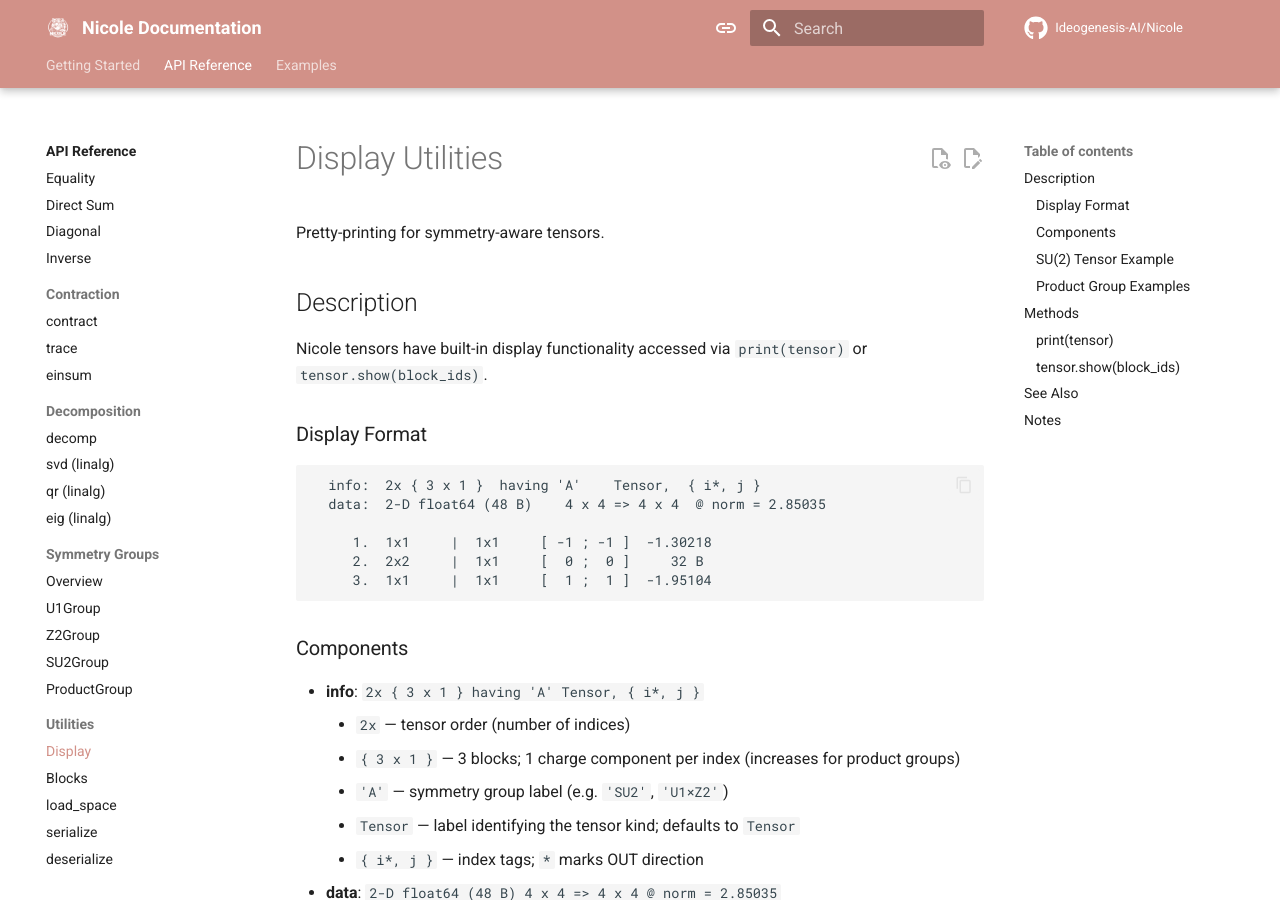
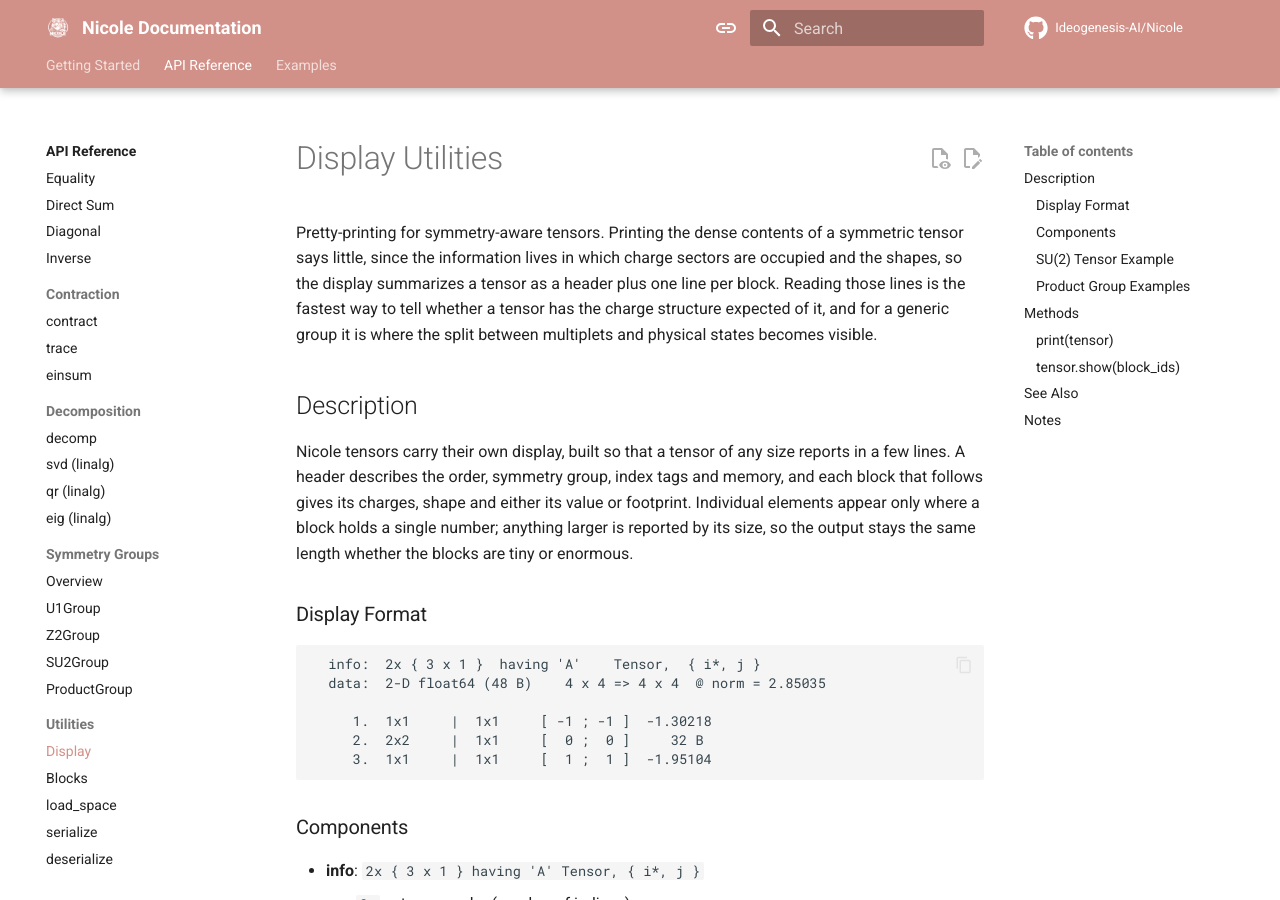
Before and after one commit to Ideogenesis-AI/Nicole, an MkDocs documentation site: the page built from docs/api/utilities/display.md, in a window 1280 px wide and 900 px high. Built offline with MkDocs 1.6.1 and Material for MkDocs 9.7.7, drawn with Linux system fonts in a browser that asks for light colours; comment, search, counter and statistics services are not loaded; the version menu is left out; some of the changed text lies outside the part shown.

Commit message:
Describe what the tensor display reports and how the two calls differ
The page opened on a single sentence and described its two entry points in six words apiece, one of them wrongly: the block limit is nine, not ten. Said what the output consists of, a header plus a line per block, and that an element is printed only where a block holds one number so the summary stays short whatever the block sizes. Under Methods, recorded that print is the default display of the Tensor class, standing as both __str__ and __repr__, and that show accepts a bare integer as well as a sequence and keeps the original block ids, so an id read off a truncated summary still addresses the same block.

```diff
--- a/docs/api/utilities/display.md
+++ b/docs/api/utilities/display.md
@@ -1,10 +1,10 @@
 # Display Utilities
 
-Pretty-printing for symmetry-aware tensors.
+Pretty-printing for symmetry-aware tensors. Printing the dense contents of a symmetric tensor says little, since the information lives in which charge sectors are occupied and the shapes, so the display summarizes a tensor as a header plus one line per block. Reading those lines is the fastest way to tell whether a tensor has the charge structure expected of it, and for a generic group it is where the split between multiplets and physical states becomes visible.
 
 ## Description
 
-Nicole tensors have built-in display functionality accessed via `print(tensor)` or `tensor.show(block_ids)`.
+Nicole tensors carry their own display, built so that a tensor of any size reports in a few lines. A header describes the order, symmetry group, index tags and memory, and each block that follows gives its charges, shape and either its value or footprint. Individual elements appear only where a block holds a single number; anything larger is reported by its size, so the output stays the same length whether the blocks are tiny or enormous.
 
 ### Display Format
 
@@ -95,11 +95,11 @@ The second number in `{ N x K }` increases to `K=2` (or more) when charges are t
 
 ### print(tensor)
 
-Standard print with line limit (default 10 blocks).
+The default display of the `Tensor` class, serving as both `__str__` and `__repr__`, so an interactive session shows this for a bare tensor as well. Lists the first nine blocks in sorted order and closes with a count of those left out, as `... (4 more)`.
 
 ### tensor.show(block_ids)
 
-Show specific blocks or all blocks without limit.
+Lists exactly the blocks asked for, with no limit. `block_ids` is a single integer or a sequence of integers, and the original ids are kept in the output, so `show([1, 13])` labels its two lines 1 and 13. This is the way to reach a block the summary truncated away, or to watch a few sectors while the rest stays out of view.
 
 ## See Also
 
```
